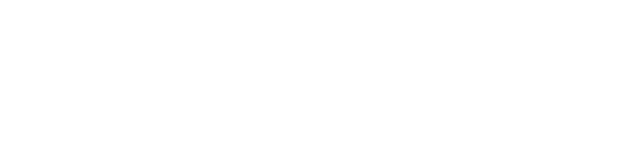
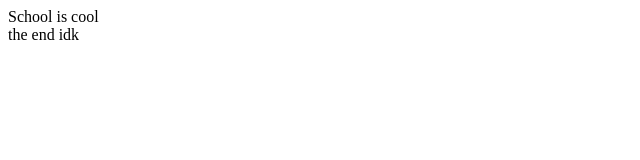
Before and after one commit to tylerstallworth15-ship-it/version-control-simulation--Tyler-G, a plain HTML site: page index.html in a window 1280 px wide. Shown: the whole page, without its empty margins (0-640 px from the left). Drawn offline with Linux system fonts and the light colour scheme.

Commit message:
save edits to index.html

```diff
--- a/index.html
+++ b/index.html
@@ -6,9 +6,10 @@
     <title>Tyler G</title>
 </head>
 <body>
-
+    School is cool
 </body>
 <footer>
+    the end idk
 
 </footer>
 </html>
```
